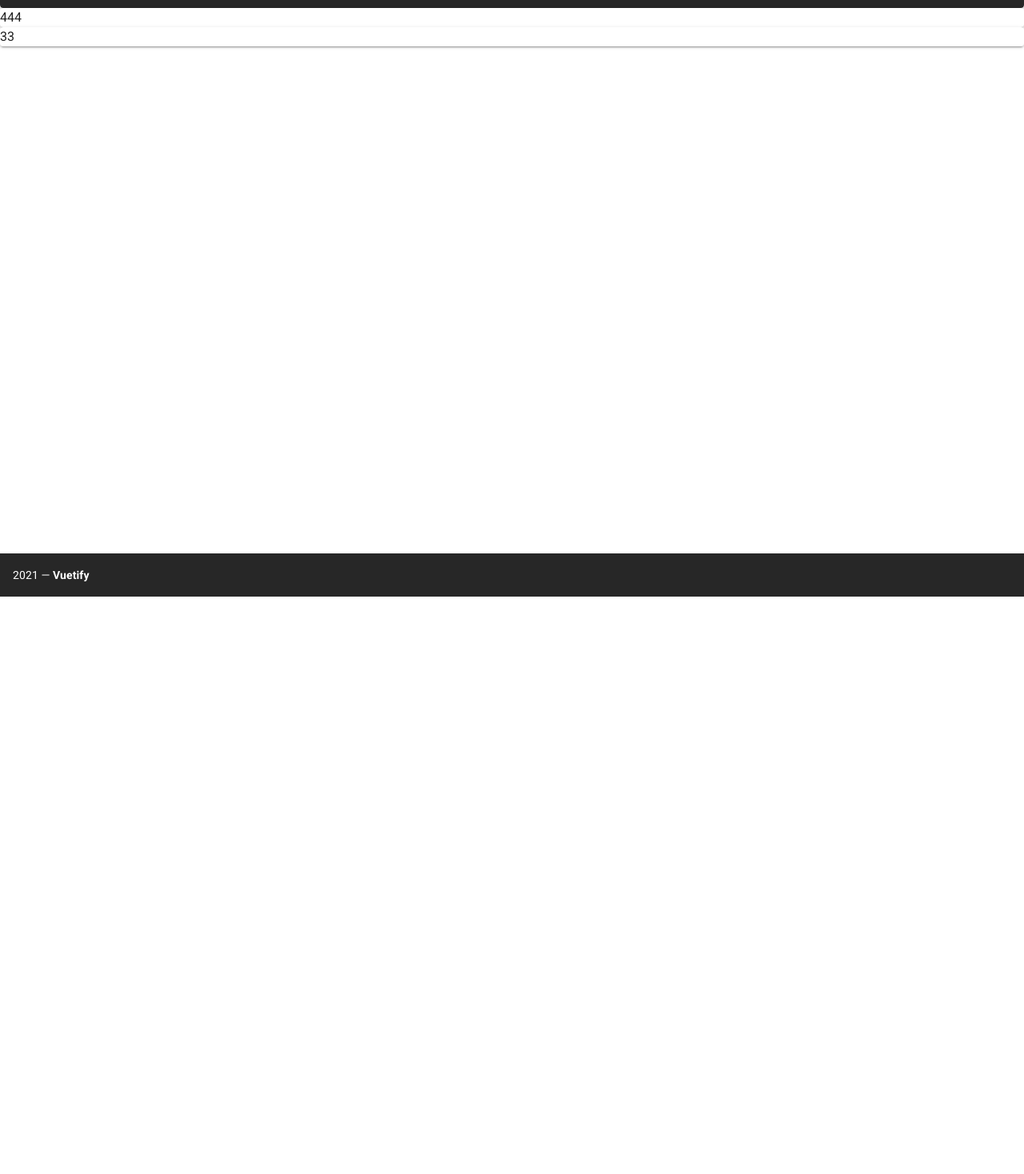
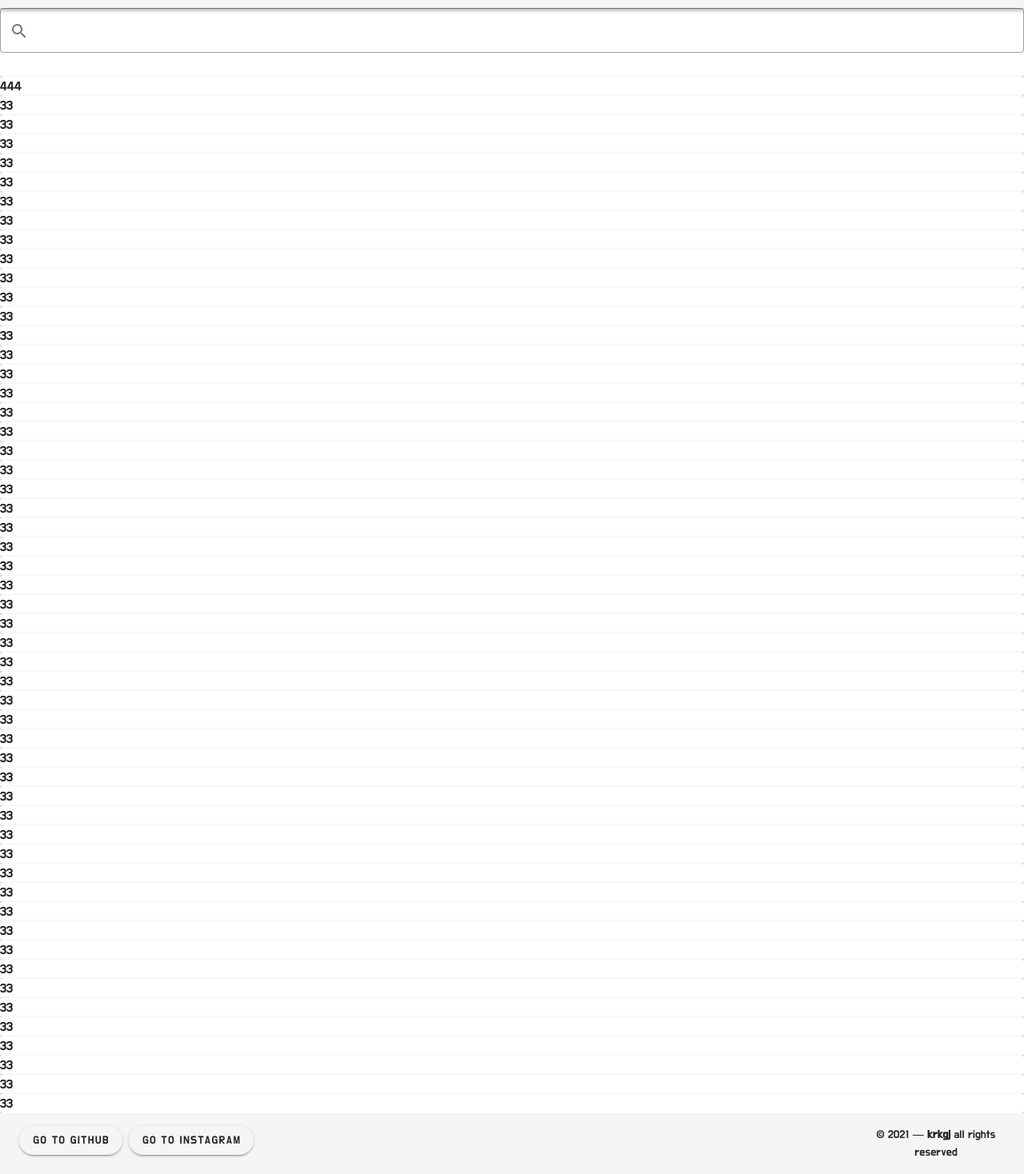
Before and after one commit to krkgj/Front-Vue_blog_project, a Vue app: page / in a window 1280 px wide. Shown: the part 54-1522 px from the top of the page at 80% size. Before the commit the page ends 800 px from the top, so only its background shows below. Built offline with nearby package versions, Linux system fonts and the light colour scheme.

Commit message:
210908-001 appbar-nav 동작 및 기본 틀 추가

```diff
--- a/public/index.html
+++ b/public/index.html
@@ -7,8 +7,8 @@
     <link rel="icon" href="<%= BASE_URL %>favicon.ico" />
     <title><%= htmlWebpackPlugin.options.title %></title>
     <link
+      href="https://fonts.googleapis.com/css2?family=Do+Hyeon&display=swap"
       rel="stylesheet"
-      href="https://fonts.googleapis.com/css?family=Roboto:100,300,400,500,700,900"
     />
     <link
       rel="stylesheet"
--- a/src/App.vue
+++ b/src/App.vue
@@ -4,7 +4,9 @@
       <!-- -->
     </blog-navigation>
 
-    <blog-app-bar> </blog-app-bar>
+    <blog-app-bar
+      ><template v-slot:searchBar><search-bar></search-bar> </template
+    ></blog-app-bar>
 
     <!-- Sizes your content based upon application components -->
     <blog-main>
@@ -24,6 +26,7 @@ import BlogNavigation from "@/components/navs/BlogNavigation";
 import BlogAppBar from "@/components/navs/BlogAppBar";
 import BlogMain from "@/components/view/BlogMain";
 import BlogFooter from "@/components/navs/BlogFooter";
+import SearchBar from "./components/search/SearchBar.vue";
 export default {
   name: "App",
   data() {
@@ -37,8 +40,14 @@ export default {
     BlogAppBar,
     BlogMain,
     BlogFooter,
+    SearchBar,
   },
   created() {},
   methods: {},
 };
 </script>
+<style scoped>
+#app {
+  font-family: "Do Hyeon", sans-serif;
+}
+</style>
--- a/src/components/navs/BlogAppBar.vue
+++ b/src/components/navs/BlogAppBar.vue
@@ -1,11 +1,24 @@
 <template>
   <v-card class="overflow-hidden">
-    <v-app-bar dark class="pa-0 ma-0">
+    <v-app-bar white class="pa-0 ma-0">
       <v-app-bar-nav-icon
-        @click="$store.commit('changeDrawerState', { caller: 'appBar' })"
+        @click="$store.commit('updateDrawer', { data: true })"
       ></v-app-bar-nav-icon>
-      <v-toolbar-title>&nbsp;&nbsp;김경진의 개발 블로그</v-toolbar-title>
-    </v-app-bar>
+      <v-badge avatar bordered overlap>
+        <template v-slot:badge>
+          <v-avatar>
+            <v-img src="https://cdn.vuetifyjs.com/images/logos/v.png"></v-img>
+          </v-avatar>
+        </template>
+
+        <v-avatar size="40">
+          <v-img src="../../assets/kyeongjin.png"></v-img>
+        </v-avatar>
+      </v-badge>
+      <v-toolbar-title
+        >&nbsp;&nbsp;김경진의 개발 블로그</v-toolbar-title
+      > </v-app-bar
+    ><slot name="searchBar"></slot>
   </v-card>
 </template>
 
@@ -13,7 +26,7 @@
 export default {
   data() {
     return {
-      drawer: this.$store.state.drawer,
+      show: this.$store.state.show,
     };
   },
   props: {
--- a/src/components/navs/BlogFooter.vue
+++ b/src/components/navs/BlogFooter.vue
@@ -1,19 +1,37 @@
 <template>
-  <v-footer dark padless>
+  <v-footer white padless heigth="500px">
     <!-- <v-card-text>
       <v-btn v-for="icon in icons" :key="icon" class="mx-4 white--text" icon>
         <v-icon size="24px">{{ icon }}</v-icon>
       </v-btn>
     </v-card-text> -->
 
-    <!-- <v-card-text class="pa-0 ma-0">
-      <p class="">awkws</p>
-    </v-card-text>
-
-    <v-divider></v-divider> -->
-
-    <v-card-text class="white--text ">
-      {{ new Date().getFullYear() }} — <strong>Vuetify</strong>
+    <v-card-text class="dark--text ">
+      <v-row>
+        <v-col cols="10">
+          <v-btn
+            rounded
+            class="mx-2"
+            size="20px"
+            :href="`https://github.com/krkgj`"
+            target="_blank"
+          >
+            go to github
+          </v-btn>
+          <v-btn
+            rounded
+            size="20px"
+            :href="`https://www.instagram.com/10526kyeong/`"
+            target="_blank"
+          >
+            go to instagram
+          </v-btn>
+        </v-col>
+        <v-col cols="2" class="text-center">
+          © {{ new Date().getFullYear() }} — <strong>krkgj</strong> all rights
+          reserved
+        </v-col>
+      </v-row>
     </v-card-text>
   </v-footer>
 </template>
@@ -27,3 +45,5 @@ export default {
   },
 };
 </script>
+
+<style></style>
--- a/src/components/navs/BlogNavigation.vue
+++ b/src/components/navs/BlogNavigation.vue
@@ -1,19 +1,12 @@
 <template>
-  <v-navigation-drawer v-model="drawer" absolute temporary>
+  <v-navigation-drawer v-model="show" absolute temporary>
     <v-list nav dense>
       <v-list-item-group active-class="deep-purple--text text--accent-4">
-        <v-list-item>
+        <v-list-item v-for="(item, i) in navList" :key="i">
           <v-list-item-icon>
-            <v-icon>mdi-home</v-icon>
+            <v-icon large v-text="item.icon"></v-icon>
           </v-list-item-icon>
-          <v-list-item-title>&nbsp;&nbsp;메인</v-list-item-title>
-        </v-list-item>
-
-        <v-list-item>
-          <v-list-item-icon>
-            <v-icon>mdi-account</v-icon>
-          </v-list-item-icon>
-          <v-list-item-title>&nbsp;&nbsp;dd</v-list-item-title>
+          <v-list-item-title>&nbsp;&nbsp; {{ item.title }} </v-list-item-title>
         </v-list-item>
       </v-list-item-group>
     </v-list>
@@ -24,16 +17,21 @@
 <script>
 export default {
   data() {
-    return {};
+    return {
+      navList: [
+        { icon: "mdi-home", title: "메인 화면", routeLink: "" },
+        { icon: "", title: "", routeLink: "" },
+        { icon: "", title: "", routeLink: "" },
+      ],
+    };
   },
   computed: {
-    drawer: {
+    show: {
       get() {
-        return this.$store.state.drawer;
+        return this.$store.state.show;
       },
-      set() {
-        if (this.$store.state.drawer === true) console.log("Set!");
-        // this.$store.commit("changeDrawerState", { caller: "navigation" });
+      set(data) {
+        return this.$store.commit("updateDrawer", { data: data });
       },
     },
   },
--- a/src/components/search/SearchBar.vue
+++ b/src/components/search/SearchBar.vue
@@ -2,7 +2,7 @@
   <div>
     <v-text-field v-model="title" outlined @keypress.enter="searchBlog">
       <template v-slot:prepend-inner>
-        <v-icon>search</v-icon>
+        <v-icon class="searchIcon">search</v-icon>
       </template>
       <template v-slot:append>
         <v-progress-circular
@@ -31,3 +31,9 @@ export default {
   },
 };
 </script>
+
+<style>
+.searchIcon {
+  cursor: pointer;
+}
+</style>
--- a/src/components/view/BlogMain.vue
+++ b/src/components/view/BlogMain.vue
@@ -3,5 +3,57 @@
     <v-card ma="3"> 444</v-card>
 
     <v-card>33</v-card>
+    <v-card>33</v-card>
+    <v-card>33</v-card>
+    <v-card>33</v-card>
+    <v-card>33</v-card>
+    <v-card>33</v-card>
+    <v-card>33</v-card>
+    <v-card>33</v-card>
+    <v-card>33</v-card>
+    <v-card>33</v-card>
+    <v-card>33</v-card>
+    <v-card>33</v-card>
+    <v-card>33</v-card>
+    <v-card>33</v-card>
+    <v-card>33</v-card>
+    <v-card>33</v-card>
+    <v-card>33</v-card>
+    <v-card>33</v-card>
+    <v-card>33</v-card>
+    <v-card>33</v-card>
+    <v-card>33</v-card>
+    <v-card>33</v-card>
+    <v-card>33</v-card>
+    <v-card>33</v-card>
+    <v-card>33</v-card>
+    <v-card>33</v-card>
+    <v-card>33</v-card>
+    <v-card>33</v-card>
+    <v-card>33</v-card>
+    <v-card>33</v-card>
+    <v-card>33</v-card>
+    <v-card>33</v-card>
+    <v-card>33</v-card>
+    <v-card>33</v-card>
+    <v-card>33</v-card>
+    <v-card>33</v-card>
+    <v-card>33</v-card>
+    <v-card>33</v-card>
+    <v-card>33</v-card>
+    <v-card>33</v-card>
+    <v-card>33</v-card>
+    <v-card>33</v-card>
+    <v-card>33</v-card>
+    <v-card>33</v-card>
+    <v-card>33</v-card>
+    <v-card>33</v-card>
+    <v-card>33</v-card>
+    <v-card>33</v-card>
+    <v-card>33</v-card>
+    <v-card>33</v-card>
+    <v-card>33</v-card>
+    <v-card>33</v-card>
+    <v-card>33</v-card>
   </v-main>
 </template>
--- a/src/store/index.js
+++ b/src/store/index.js
@@ -5,17 +5,15 @@ Vue.use(Vuex);
 
 export default new Vuex.Store({
   state: {
-    drawer: false,
+    show: false,
+    click: false,
   },
   mutations: {
-    changeDrawerState(state, caller) {
-      if (caller.caller === "appBar") state.drawer = true;
-      // else if (caller.caller === "navigation" && state.drawer == true)
-      //   state.drawer = false;
-      console.log(state.drawer);
-      console.log(caller.caller);
+    updateDrawer(state, data) {
+      state.show = data.data;
     },
   },
+  getters: {},
   actions: {},
   modules: {},
 });
```
Also changed, not shown: src/sass/variables.scss (added), 1 other file (tests, documents, lock files or other folders).
